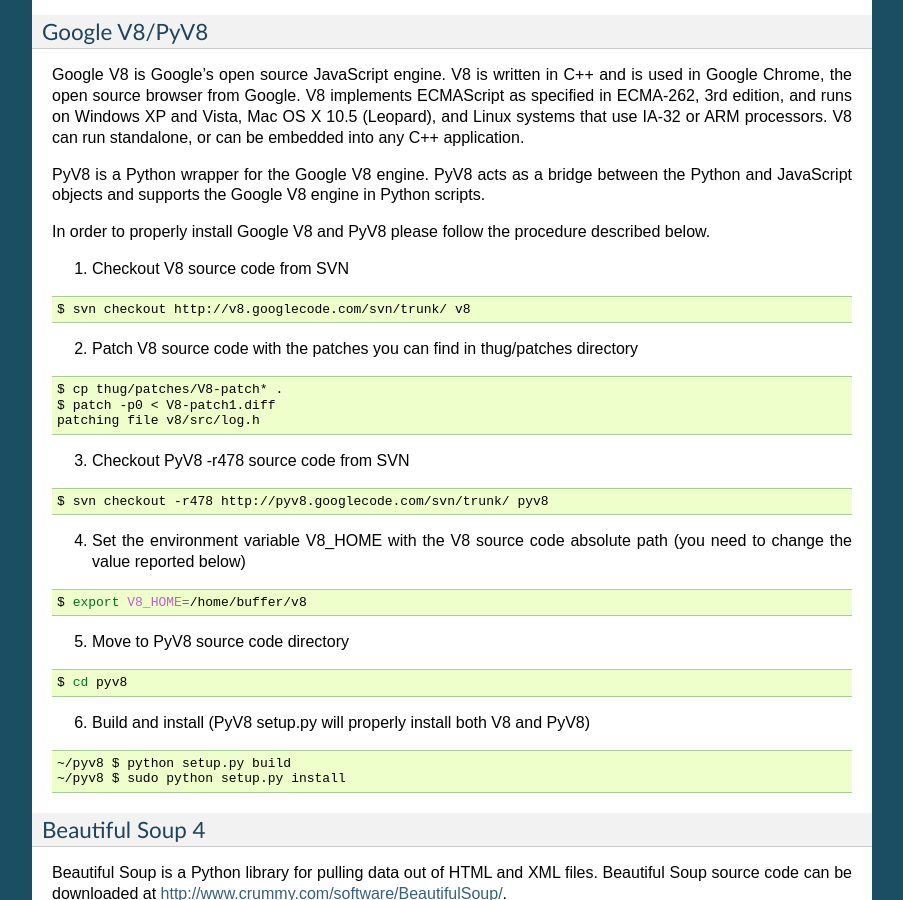
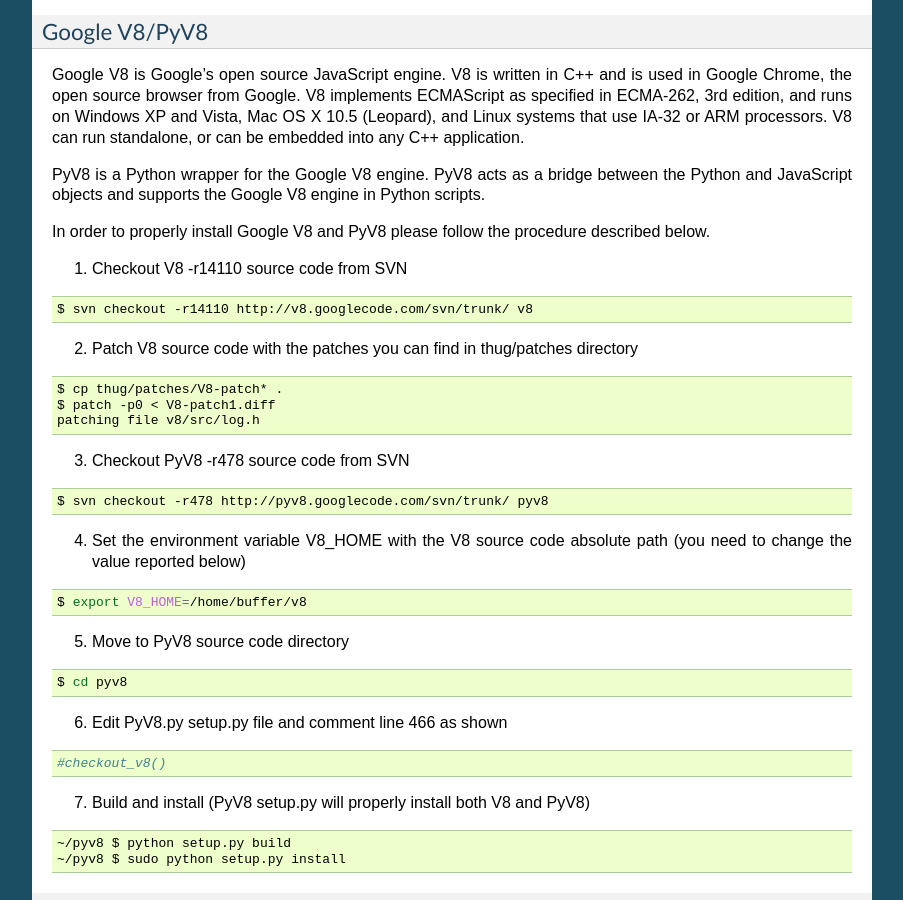
Before and after one commit to buffer/thug, a Sphinx documentation site: the page built from doc/source/build.rst, in a window 1280 px wide and 900 px high, scrolled down 759 px. Shown: the whole window, without its empty margins (198-1101 px from the left). Built offline with Sphinx 7.4.7, drawn with Linux system fonts in a browser that asks for light colours.

Commit message:
Google V8 -r14110 requirement

```diff
--- a/doc/source/build.rst
+++ b/doc/source/build.rst
@@ -43,7 +43,7 @@
 Google V8/PyV8
 ^^^^^^^^^^^^^^
 
-Google V8 is Google’s open source JavaScript engine. V8 is written in C++ and is used
+Google V8 is Google's open source JavaScript engine. V8 is written in C++ and is used
 in Google Chrome, the open source browser from Google. V8 implements ECMAScript as
 specified in ECMA-262, 3rd edition, and runs on Windows XP and Vista, Mac OS X 10.5
 (Leopard), and Linux systems that use IA-32 or ARM processors. V8 can run standalone,
@@ -55,11 +55,11 @@
 In order to properly install Google V8 and PyV8 please follow the procedure described
 below.
 
-1. Checkout V8 source code from SVN
+1. Checkout V8 -r14110 source code from SVN
 
 .. code-block:: sh
 
-        $ svn checkout http://v8.googlecode.com/svn/trunk/ v8
+        $ svn checkout -r14110 http://v8.googlecode.com/svn/trunk/ v8
 
 2. Patch V8 source code with the patches you can find in thug/patches
    directory
@@ -89,7 +89,13 @@
 
         $ cd pyv8
 
-6. Build and install (PyV8 setup.py will properly install both V8
+6. Edit PyV8.py setup.py file and comment line 466 as shown
+
+.. code-block:: sh
+
+        #checkout_v8()
+
+7. Build and install (PyV8 setup.py will properly install both V8
    and PyV8)
 
 .. code-block:: sh
```
Also changed, not shown: README.md (+7 -3 lines).
